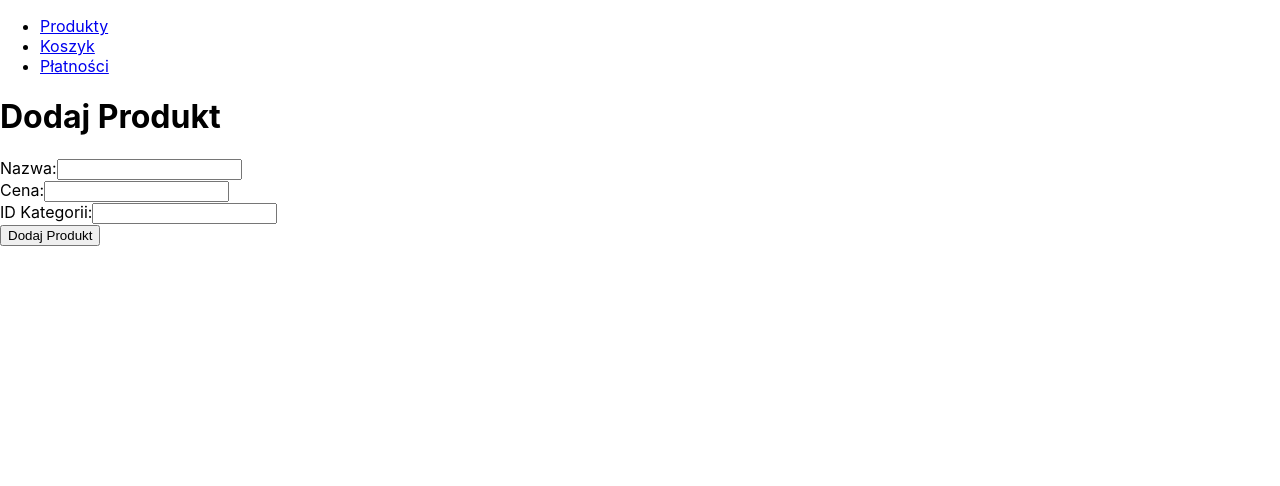
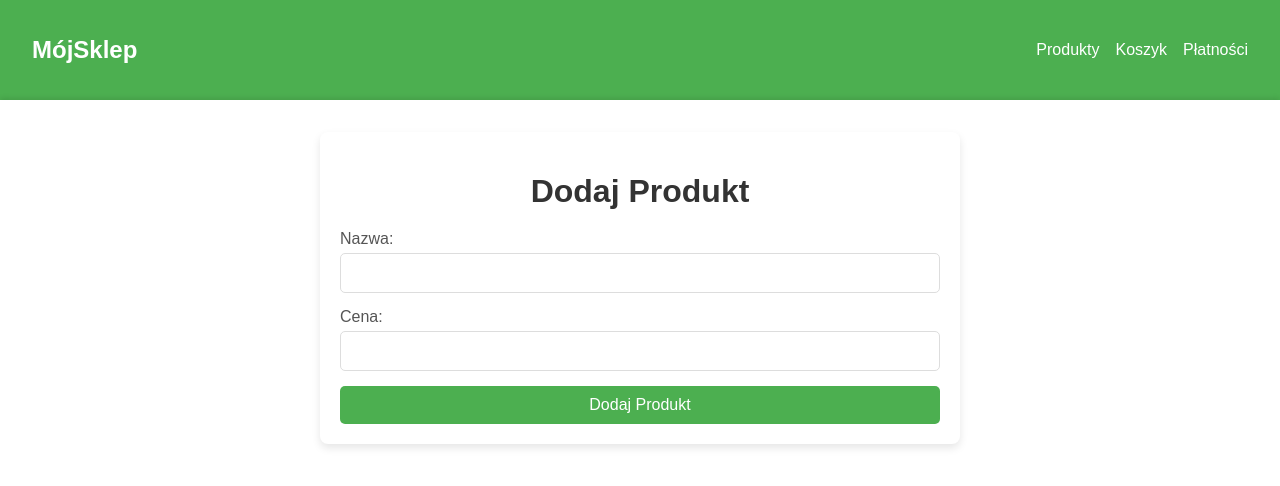
Before and after one commit to Mnichuu/ebiznes, a React (Create React App) app in the folder Zadanie 5/app/: page /platnosci in a window 1280 px wide. Shown: the top 486 px of the page. Built offline with nearby package versions, Linux system fonts and the light colour scheme.

Commit message:
3.5 z widokiem

```diff
--- a/Zadanie 5/app/src/App.js
+++ b/Zadanie 5/app/src/App.js
@@ -3,22 +3,32 @@ import { BrowserRouter as Router, Link, Route, Routes } from "react-router-dom";
 import ProductList from "./components/products/ProductList";
 import PaymentList from "./components/payments/PaymentList";
 import CartList from "./components/cart/CartList";
+import "./assets/styles/App.css";
+import "./assets/styles/CartList.css";
+import "./assets/styles/ProductList.css";
+import "./assets/styles/PaymentList.css";
+
 
 function App() {
     return (
         <Router>
-            <nav>
-                <ul>
+            <div className="app">
+                <nav className="navbar">
+                    <h1 className="logo">MójSklep</h1>
+                    <ul className="nav-links">
                         <li><Link to="/">Produkty</Link></li>
                         <li><Link to="/koszyk">Koszyk</Link></li>
                         <li><Link to="/platnosci">Płatności</Link></li>
                     </ul>
                 </nav>
+                <main className="content">
                     <Routes>
                         <Route path="/" element={<ProductList />} />
                         <Route path="/koszyk" element={<CartList />} />
                         <Route path="/platnosci" element={<PaymentList />} />
                     </Routes>
+                </main>
+            </div>
         </Router>
     );
 }
--- a/Zadanie 5/app/src/assets/styles/App.css
+++ b/Zadanie 5/app/src/assets/styles/App.css
@@ -1,38 +1,54 @@
-.App {
-  text-align: center;
+body {
+  margin: 0;
+  font-family: Arial, sans-serif;
+  background-color: #f4f4f9;
 }
 
-.App-logo {
-  height: 40vmin;
-  pointer-events: none;
+.app {
+  display: flex;
+  flex-direction: column;
+  height: 100vh;
 }
 
-@media (prefers-reduced-motion: no-preference) {
-  .App-logo {
-    animation: App-logo-spin infinite 20s linear;
-  }
+.navbar {
+  display: flex;
+  justify-content: space-between;
+  align-items: center;
+  background-color: #4CAF50;
+  color: white;
+  padding: 1rem 2rem;
 }
 
-.App-header {
-  background-color: #282c34;
-  min-height: 100vh;
-  display: flex;
-  flex-direction: column;
-  align-items: center;
-  justify-content: center;
-  font-size: calc(10px + 2vmin);
-  color: white;
+.logo {
+  font-size: 1.5rem;
+  font-weight: bold;
 }
 
-.App-link {
-  color: #61dafb;
+.nav-links {
+  list-style: none;
+  display: flex;
+  gap: 1rem;
+  margin: 0;
+  padding: 0;
 }
 
-@keyframes App-logo-spin {
-  from {
-    transform: rotate(0deg);
-  }
-  to {
-    transform: rotate(360deg);
-  }
+.nav-links li {
+  display: inline;
 }
+
+.nav-links a {
+  color: white;
+  text-decoration: none;
+  font-size: 1rem;
+}
+
+.nav-links a:hover {
+  text-decoration: underline;
+}
+
+.content {
+  flex: 1;
+  padding: 2rem;
+  background-color: white;
+  box-shadow: 0px -2px 5px rgba(0, 0, 0, 0.1);
+}
--- /dev/null
+++ b/Zadanie 5/app/src/assets/styles/CartList.css
@@ -0,0 +1,57 @@
+.cart-container {
+    max-width: 800px;
+    margin: 0 auto;
+    padding: 20px;
+    background-color: #ffffff;
+    border-radius: 8px;
+    box-shadow: 0 4px 8px rgba(0, 0, 0, 0.1);
+}
+
+.cart-title {
+    font-size: 2rem;
+    text-align: center;
+    margin-bottom: 20px;
+    color: #333;
+}
+
+.empty-cart {
+    text-align: center;
+    font-size: 1.2rem;
+    color: #777;
+}
+
+.cart-list {
+    list-style: none;
+    padding: 0;
+    margin: 0;
+}
+
+.cart-item {
+    display: flex;
+    justify-content: space-between;
+    align-items: center;
+    padding: 10px 15px;
+    margin-bottom: 10px;
+    border: 1px solid #ddd;
+    border-radius: 5px;
+    background-color: #f9f9f9;
+}
+
+.cart-item span {
+    font-size: 1rem;
+    color: #555;
+}
+
+.remove-button {
+    background-color: #ff4d4d;
+    color: white;
+    border: none;
+    padding: 5px 10px;
+    border-radius: 5px;
+    cursor: pointer;
+    font-size: 0.9rem;
+}
+
+.remove-button:hover {
+    background-color: #e60000;
+}
--- /dev/null
+++ b/Zadanie 5/app/src/assets/styles/PaymentList.css
@@ -0,0 +1,59 @@
+.payment-container {
+    max-width: 600px;
+    margin: 0 auto;
+    padding: 20px;
+    background-color: #ffffff;
+    border-radius: 8px;
+    box-shadow: 0 4px 8px rgba(0, 0, 0, 0.1);
+}
+
+.payment-title {
+    font-size: 2rem;
+    text-align: center;
+    margin-bottom: 20px;
+    color: #333;
+}
+
+.payment-form {
+    display: flex;
+    flex-direction: column;
+    gap: 15px;
+}
+
+.form-group {
+    display: flex;
+    flex-direction: column;
+}
+
+label {
+    font-size: 1rem;
+    margin-bottom: 5px;
+    color: #555;
+}
+
+input {
+    padding: 10px;
+    font-size: 1rem;
+    border: 1px solid #ddd;
+    border-radius: 5px;
+}
+
+input:focus {
+    outline: none;
+    border-color: #4CAF50;
+    box-shadow: 0 0 5px rgba(76, 175, 80, 0.5);
+}
+
+.payment-button {
+    background-color: #4CAF50;
+    color: white;
+    border: none;
+    padding: 10px 15px;
+    border-radius: 5px;
+    cursor: pointer;
+    font-size: 1rem;
+}
+
+.payment-button:hover {
+    background-color: #45a049;
+}
--- /dev/null
+++ b/Zadanie 5/app/src/assets/styles/ProductList.css
@@ -0,0 +1,51 @@
+.product-container {
+    max-width: 800px;
+    margin: 0 auto;
+    padding: 20px;
+    background-color: #ffffff;
+    border-radius: 8px;
+    box-shadow: 0 4px 8px rgba(0, 0, 0, 0.1);
+}
+
+.product-title {
+    font-size: 2rem;
+    text-align: center;
+    margin-bottom: 20px;
+    color: #333;
+}
+
+.product-list {
+    list-style: none;
+    padding: 0;
+    margin: 0;
+}
+
+.product-item {
+    display: flex;
+    justify-content: space-between;
+    align-items: center;
+    padding: 10px 15px;
+    margin-bottom: 10px;
+    border: 1px solid #ddd;
+    border-radius: 5px;
+    background-color: #f9f9f9;
+}
+
+.product-item span {
+    font-size: 1rem;
+    color: #555;
+}
+
+.add-to-cart-button {
+    background-color: #4CAF50;
+    color: white;
+    border: none;
+    padding: 5px 10px;
+    border-radius: 5px;
+    cursor: pointer;
+    font-size: 0.9rem;
+}
+
+.add-to-cart-button:hover {
+    background-color: #45a049;
+}
--- a/Zadanie 5/app/src/components/cart/CartList.js
+++ b/Zadanie 5/app/src/components/cart/CartList.js
@@ -3,29 +3,32 @@ import axios from "axios";
 
 function CartList() {
     const [cartItems, setCartItems] = useState([]);
-    const cartID = 4; // Replace with the actual cart ID
+    const cartID = 5;
 
     useEffect(() => {
         // Fetch cart items from the backend
         axios.get(`http://localhost:8080/carts/${cartID}`)
             .then((response) => {
-                setCartItems(response.data.products); // Assuming the response contains a `products` array
+                setCartItems(response.data.products);
             })
             .catch((error) => {
                 console.error("Error fetching cart items:", error.response?.data || error.message);
             });
     }, []);
 
+
     return (
-        <div>
-            <h1>Koszyk</h1>
+        <div className="cart-container">
+            <h1 className="cart-title">Twój Koszyk</h1>
             {cartItems.length === 0 ? (
-                <p>Twój koszyk jest pusty.</p>
+                <p className="empty-cart">Twój koszyk jest pusty.</p>
             ) : (
-                <ul>
+                <ul className="cart-list">
                     {cartItems.map((item, index) => (
-                        <li key={index}>
-                            Produkt ID: {item.id}
+                        <li key={index} className="cart-item">
+                            <span>ID: {item.id}</span>
+                            <span>Produkt: {item.name}</span>
+                            <span>Cena: ${item.price}</span>
                         </li>
                     ))}
                 </ul>
--- a/Zadanie 5/app/src/components/payments/PaymentList.js
+++ b/Zadanie 5/app/src/components/payments/PaymentList.js
@@ -34,10 +34,10 @@ function PaymentList() {
     };
 
     return (
-        <div>
-            <h1>Dodaj Produkt</h1>
-            <form onSubmit={handleSubmit}>
-                <div>
+        <div className="payment-container">
+            <h1 className="payment-title">Dodaj Produkt</h1>
+            <form onSubmit={handleSubmit} className="payment-form">
+                <div className="form-group">
                     <label>Nazwa:</label>
                     <input
                         type="text"
@@ -47,7 +47,7 @@ function PaymentList() {
                         required
                     />
                 </div>
-                <div>
+                <div className="form-group">
                     <label>Cena:</label>
                     <input
                         type="number"
@@ -57,17 +57,7 @@ function PaymentList() {
                         required
                     />
                 </div>
-                <div>
-                    <label>ID Kategorii:</label>
-                    <input
-                        type="number"
-                        name="category_id"
-                        value={productData.category_id}
-                        onChange={handleInputChange}
-                        required
-                    />
-                </div>
-                <button type="submit">Dodaj Produkt</button>
+                <button type="submit" className="payment-button">Dodaj Produkt</button>
             </form>
         </div>
     );
--- a/Zadanie 5/app/src/components/products/ProductList.js
+++ b/Zadanie 5/app/src/components/products/ProductList.js
@@ -9,7 +9,7 @@ function ProductList() {
         const cartData = {
             products: [{ id: product.id }],
         };
-        const cartID = 4;
+        const cartID = 5;
 
         axios.put(`http://localhost:8080/carts/${cartID}`, cartData, {
             headers: {
@@ -31,13 +31,18 @@ function ProductList() {
     }, []);
 
     return (
-        <div>
-            <h1>Products</h1>
-            <ul>
+        <div className="product-container">
+            <h1 className="product-title">Produkty</h1>
+            <ul className="product-list">
                 {products.map((product) => (
-                    <li key={product.id}>
-                        {product.name} - ${product.price} - {product.category_id}
-                        <button onClick={() => handleAddToCart(product)}>Dodaj do Koszyka</button>
+                    <li key={product.id} className="product-item">
+                        <span>{product.name} - ${product.price}</span>
+                        <button
+                            className="add-to-cart-button"
+                            onClick={() => handleAddToCart(product)}
+                        >
+                            Dodaj do Koszyka
+                        </button>
                     </li>
                 ))}
             </ul>
```
Also changed, not shown: 1 other file (tests, documents, lock files or other folders). Lines whose indentation alone changed are shown as unchanged.
